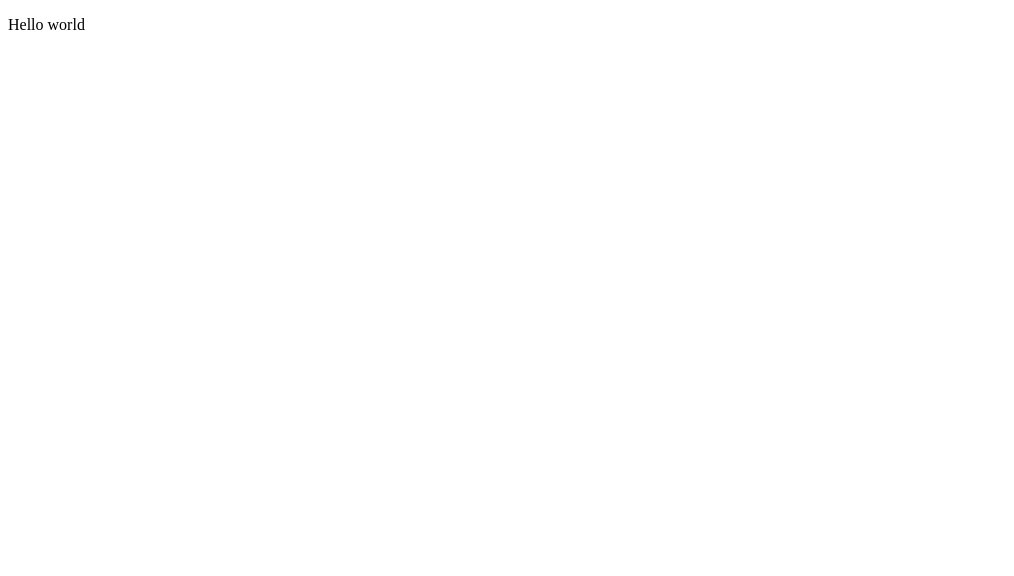
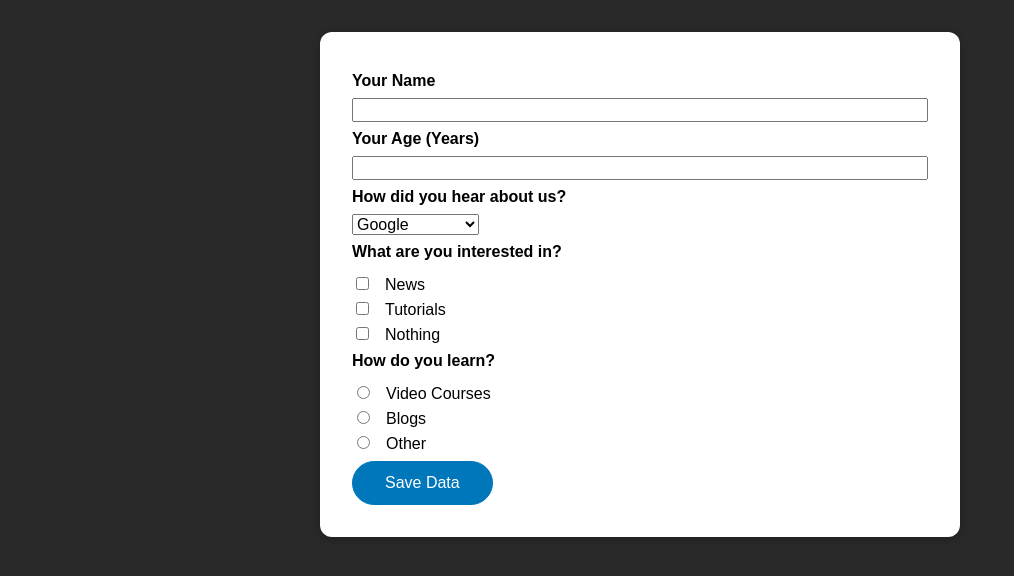
Before and after one commit to geek-sajjad/vue-academind, a Vue app: page / in a window 1280 px wide. Shown: the top 576 px of the page, without its empty margins (0-1014 px from the left). Built offline with nearby package versions, Linux system fonts and the light colour scheme.

Commit message:
add starter project of forms

```diff
--- a/src/App.vue
+++ b/src/App.vue
@@ -1,3 +1,28 @@
 <template>
-  <p>Hello world</p>
+  <the-form></the-form>
 </template>
+
+<script>
+import TheForm from './components/TheForm.vue';
+
+export default {
+  components: {
+    TheForm,
+  },
+};
+</script>
+
+<style>
+* {
+  box-sizing: border-box;
+}
+
+html {
+  font-family: sans-serif;
+}
+
+body {
+  margin: 0;
+  background-color: #292929;
+}
+</style>
--- /dev/null
+++ b/src/components/TheForm.vue
@@ -0,0 +1,117 @@
+<template>
+  <form>
+    <div class="form-control">
+      <label for="user-name">Your Name</label>
+      <input id="user-name" name="user-name" type="text" />
+    </div>
+    <div class="form-control">
+      <label for="age">Your Age (Years)</label>
+      <input id="age" name="age" type="number" />
+    </div>
+    <div class="form-control">
+      <label for="referrer">How did you hear about us?</label>
+      <select id="referrer" name="referrer">
+        <option value="google">Google</option>
+        <option value="wom">Word of mouth</option>
+        <option value="newspaper">Newspaper</option>
+      </select>
+    </div>
+    <div class="form-control">
+      <h2>What are you interested in?</h2>
+      <div>
+        <input id="interest-news" name="interest" type="checkbox" />
+        <label for="interest-news">News</label>
+      </div>
+      <div>
+        <input id="interest-tutorials" name="interest" type="checkbox" />
+        <label for="interest-tutorials">Tutorials</label>
+      </div>
+      <div>
+        <input id="interest-nothing" name="interest" type="checkbox" />
+        <label for="interest-nothing">Nothing</label>
+      </div>
+    </div>
+    <div class="form-control">
+      <h2>How do you learn?</h2>
+      <div>
+        <input id="how-video" name="how" type="radio" />
+        <label for="how-video">Video Courses</label>
+      </div>
+      <div>
+        <input id="how-blogs" name="how" type="radio" />
+        <label for="how-blogs">Blogs</label>
+      </div>
+      <div>
+        <input id="how-other" name="how" type="radio" />
+        <label for="how-other">Other</label>
+      </div>
+    </div>
+    <div>
+      <button>Save Data</button>
+    </div>
+  </form>
+</template>
+
+<style scoped>
+form {
+  margin: 2rem auto;
+  max-width: 40rem;
+  border-radius: 12px;
+  box-shadow: 0 2px 8px rgba(0, 0, 0, 0.26);
+  padding: 2rem;
+  background-color: #ffffff;
+}
+
+.form-control {
+  margin: 0.5rem 0;
+}
+
+label {
+  font-weight: bold;
+}
+
+h2 {
+  font-size: 1rem;
+  margin: 0.5rem 0;
+}
+
+input,
+select {
+  display: block;
+  width: 100%;
+  font: inherit;
+  margin-top: 0.5rem;
+}
+
+select {
+  width: auto;
+}
+
+input[type='checkbox'],
+input[type='radio'] {
+  display: inline-block;
+  width: auto;
+  margin-right: 1rem;
+}
+
+input[type='checkbox'] + label,
+input[type='radio'] + label {
+  font-weight: normal;
+}
+
+button {
+  font: inherit;
+  border: 1px solid #0076bb;
+  background-color: #0076bb;
+  color: white;
+  cursor: pointer;
+  padding: 0.75rem 2rem;
+  border-radius: 30px;
+}
+
+button:hover,
+button:active {
+  border-color: #002350;
+  background-color: #002350;
+}
+</style>
```
